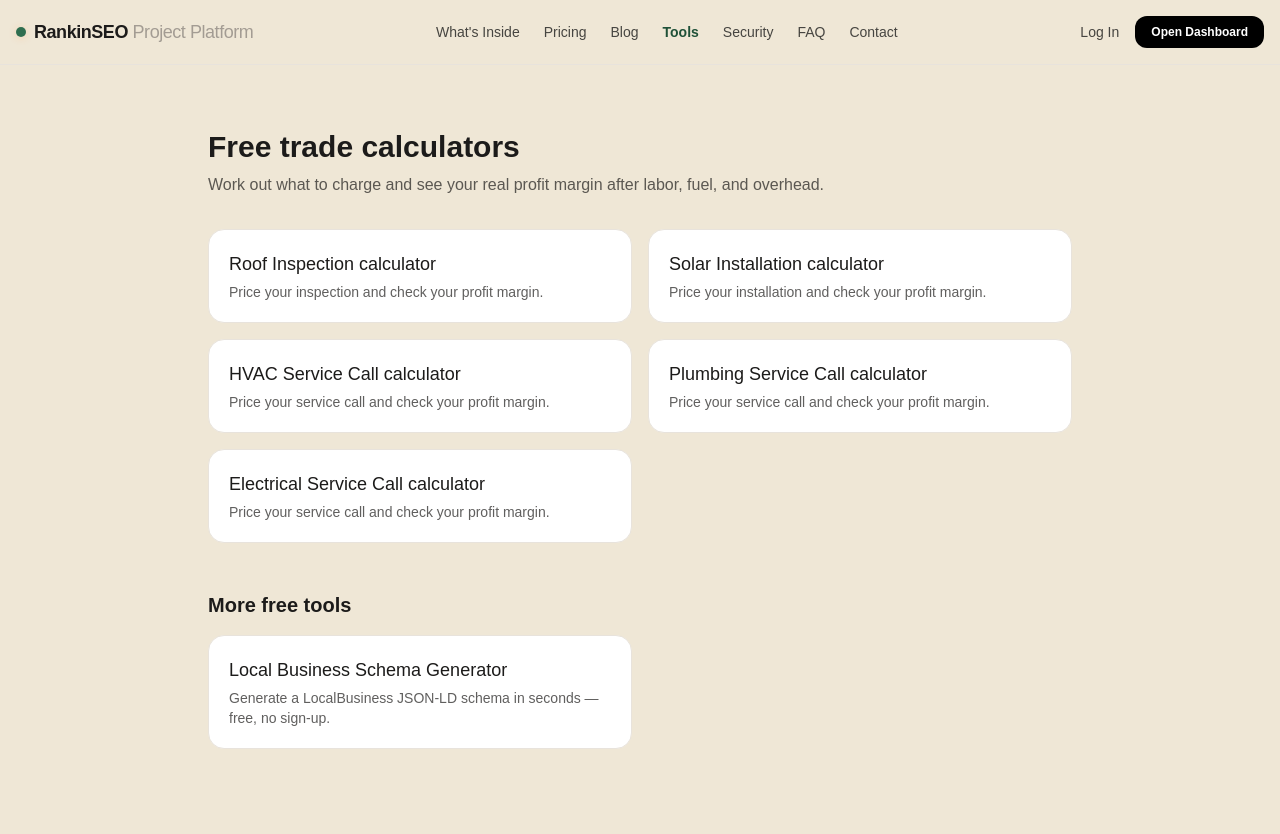
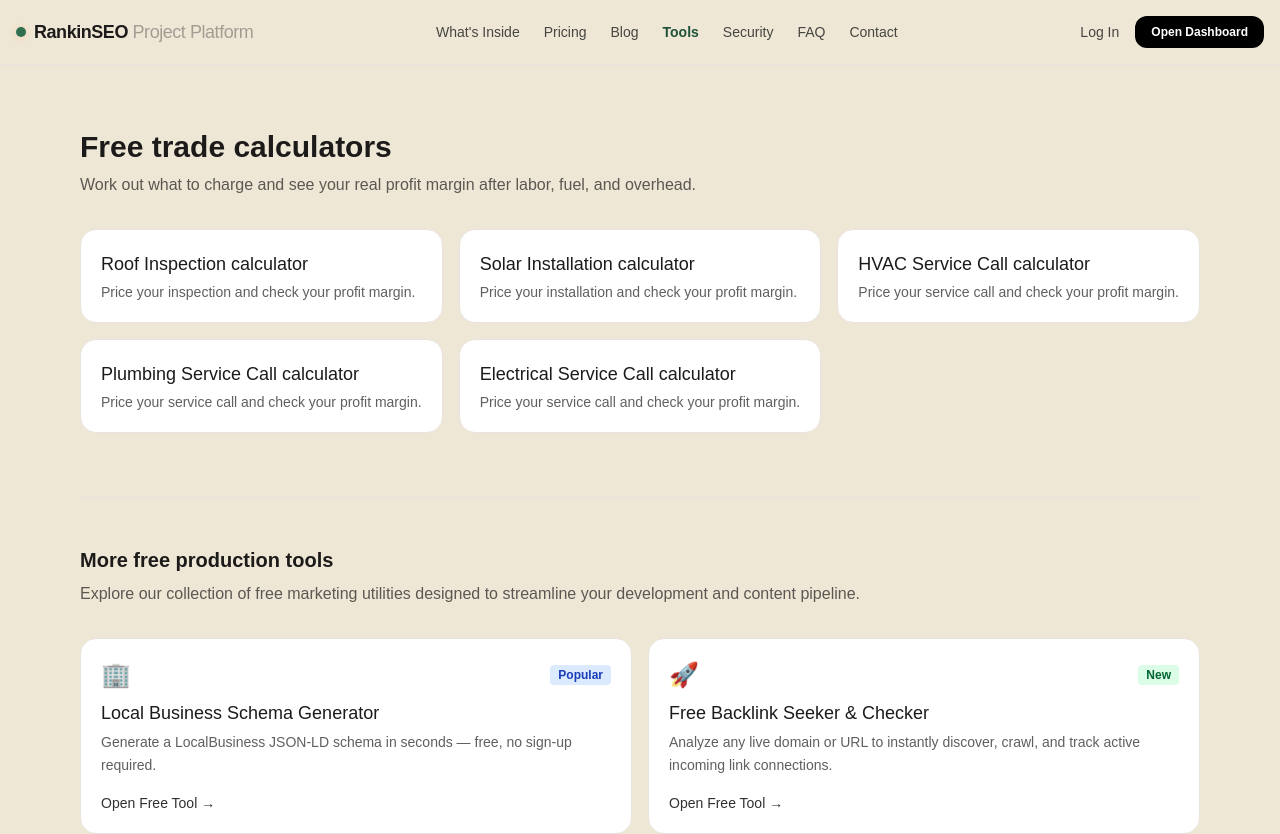
Before and after one commit to asgharshakir94-jpg/-my-seo-app, a Next.js app: page /tools in a window 1280 px wide. Shown: the top 834 px of the page. Built offline with nearby package versions, Linux system fonts and the light colour scheme; no server answers.

Commit message:
Feature: Add marketing tools layout grid under trade calculators

```diff
--- a/app/tools/page.tsx
+++ b/app/tools/page.tsx
@@ -3,23 +3,25 @@
 import { TRADE_CALCULATORS } from '@/lib/tradeCalculators';
 
 export const metadata: Metadata = {
-  title: 'Free Trade Calculators | RankinSEO',
+  title: 'Free Trade Calculators & SEO Tools | RankinSEO',
   description:
-    'Free cost and profit margin calculators for roofing, solar, HVAC, plumbing, and electrical contractors.',
+    'Free cost and profit margin calculators alongside modern marketing utilities like schema generators and backlink checkers.',
 };
 
 export default function ToolsIndexPage() {
   const trades = Object.values(TRADE_CALCULATORS);
 
   return (
-    <main className="max-w-4xl mx-auto px-4 py-12 md:py-16">
+    <main className="max-w-6xl mx-auto px-4 py-12 md:py-16">
+      {/* SECTION 1: Trade Calculators */}
       <h1 className="text-2xl md:text-3xl font-semibold text-ink mb-2">
         Free trade calculators
       </h1>
       <p className="text-ink/70 mb-8">
         Work out what to charge and see your real profit margin after labor, fuel, and overhead.
       </p>
-      <div className="grid gap-4 sm:grid-cols-2">
+
+      <div className="grid gap-4 sm:grid-cols-2 lg:grid-cols-3 mb-16">
         {trades.map((config) => (
           <Link
             key={config.slug}
@@ -35,20 +37,56 @@
           </Link>
         ))}
       </div>
-      <div className="mt-12">
-  <h2 className="text-xl font-semibold text-ink mb-4">More free tools</h2>
+
+      {/* SECTION 2: SEO & Marketing Utilities */}
+      <div className="border-t border-line pt-12">
+        <h2 className="text-xl font-semibold text-ink mb-2">More free production tools</h2>
+        <p className="text-ink/70 mb-8">
+          Explore our collection of free marketing utilities designed to streamline your development and content pipeline.
+        </p>
+
         <div className="grid gap-4 sm:grid-cols-2">
+
+          {/* Card 1: Local Business Schema Generator */}
           <Link
             href="/tools/schema-generator"
-      className="block rounded-lg border border-line bg-surface p-5 hover:border-accent-from transition-colors"
+            className="block rounded-lg border border-line bg-surface p-5 hover:border-accent-from transition-colors flex flex-col justify-between"
           >
+            <div>
+              <div className="flex items-center justify-between mb-2">
+                <span className="text-2xl">🏢</span>
+                <span className="text-xs font-semibold px-2 py-0.5 rounded bg-blue-100 text-blue-800">Popular</span>
+              </div>
               <h3 className="text-lg font-medium text-ink mb-1">
                 Local Business Schema Generator
               </h3>
-      <p className="text-sm text-ink/70">
-        Generate a LocalBusiness JSON-LD schema in seconds — free, no sign-up.
+              <p className="text-sm text-ink/70 mb-4 leading-relaxed">
+                Generate a LocalBusiness JSON-LD schema in seconds — free, no sign-up required.
               </p>
+            </div>
+            <span className="text-sm font-medium text-ink/90 group-hover:underline mt-auto">Open Free Tool →</span>
           </Link>
+
+          {/* Card 2: Free Backlink Seeker & Checker */}
+          <Link
+            href="/tools/backlink-seeker"
+            className="block rounded-lg border border-line bg-surface p-5 hover:border-accent-from transition-colors flex flex-col justify-between"
+          >
+            <div>
+              <div className="flex items-center justify-between mb-2">
+                <span className="text-2xl">🚀</span>
+                <span className="text-xs font-semibold px-2 py-0.5 rounded bg-green-100 text-green-800">New</span>
+              </div>
+              <h3 className="text-lg font-medium text-ink mb-1">
+                Free Backlink Seeker & Checker
+              </h3>
+              <p className="text-sm text-ink/70 mb-4 leading-relaxed">
+                Analyze any live domain or URL to instantly discover, crawl, and track active incoming link connections.
+              </p>
+            </div>
+            <span className="text-sm font-medium text-ink/90 group-hover:underline mt-auto">Open Free Tool →</span>
+          </Link>
+
         </div>
       </div>
     </main>
```
Lines whose indentation alone changed are shown as unchanged.
